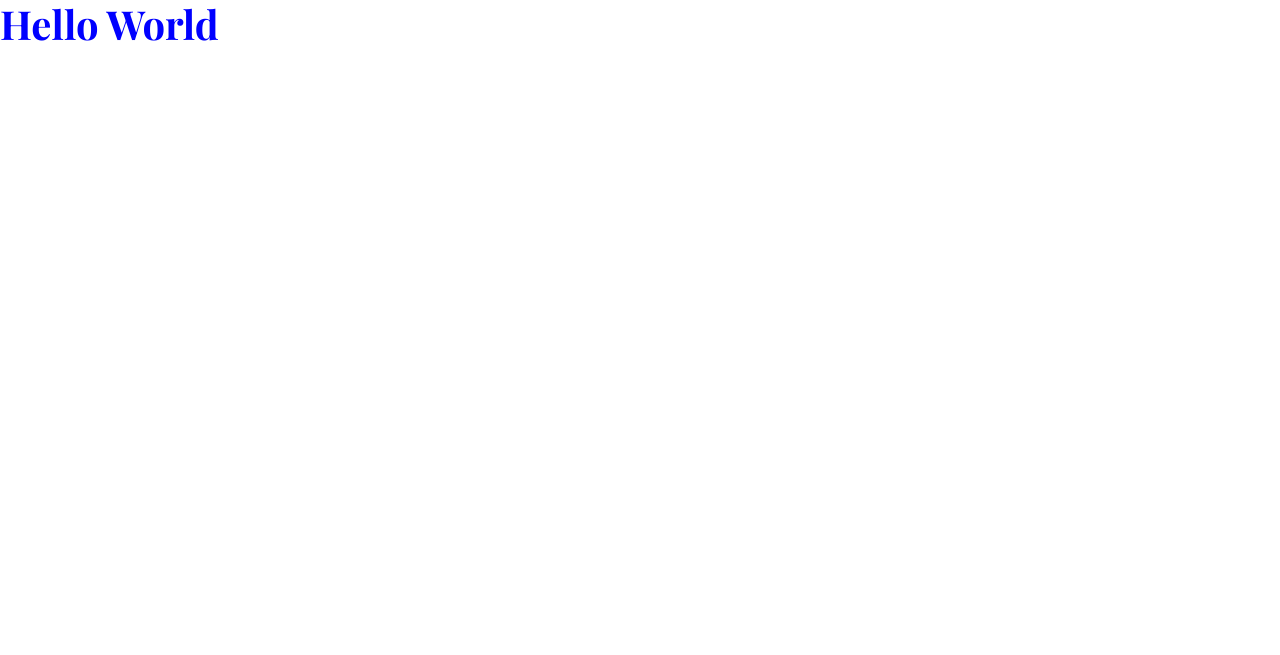
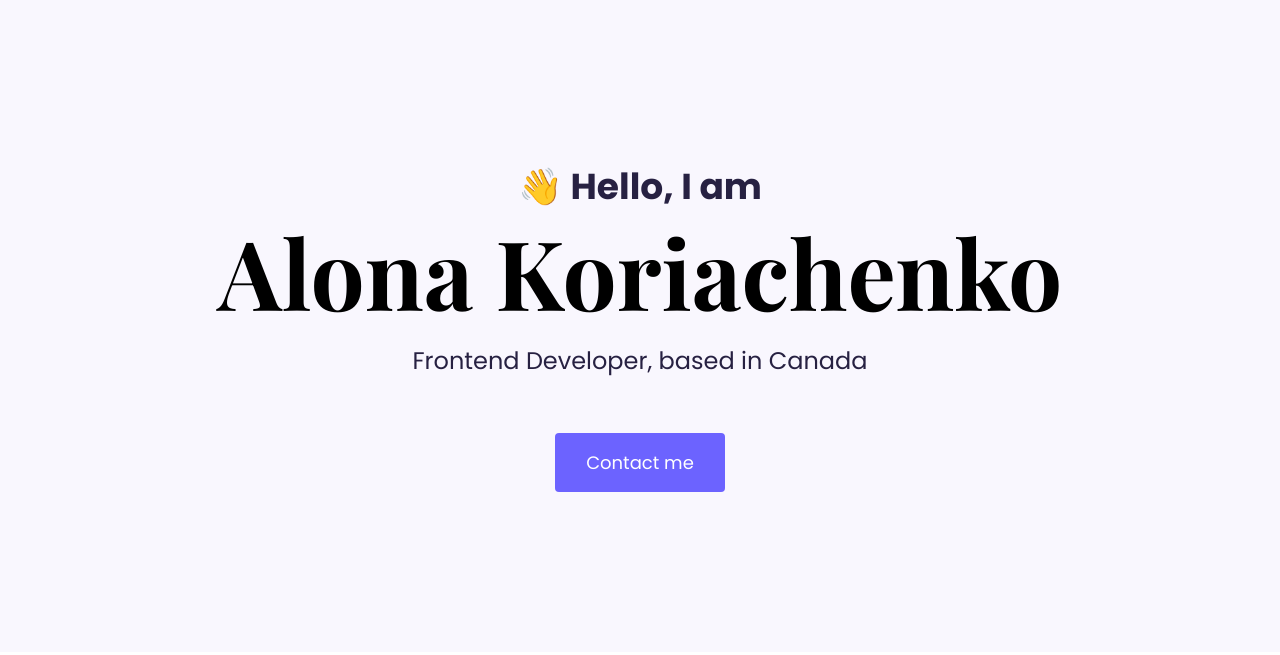
Before and after one commit to AlonaKoriachenko/my_portfolio_project, a plain HTML site: page index.html in a window 1280 px wide. Drawn offline with nearby package versions, Linux system fonts and the light colour scheme.

Commit message:
Added HTML and CSS for Homepage Hero

```diff
--- a/index.html
+++ b/index.html
@@ -31,6 +31,13 @@
     ></script>
   </head>
   <body>
-    <h1>Hello World</h1>
+    <div class="hero">
+      <p>👋 Hello, I am</p>
+      <h1>Alona Koriachenko</h1>
+      <h2 class="mb-5">Frontend Developer, based in Canada</h2>
+      <div>
+        <a href="#" class="btn btn-branding">Contact me</a>
+      </div>
+    </div>
   </body>
 </html>
--- a/src/style.css
+++ b/src/style.css
@@ -1,4 +1,54 @@
+:root {
+  --branding-color: #6c63ff;
+  --secondary-color: #f9f7fe;
+  --heading-font-family: "Playfair Display", serif;
+  --default-font-family: "Poppins", sans-serif;
+}
+
+body {
+  font-family: var(--default-font-family);
+}
+
+h1,
+h2,
+h3 {
+  color: black;
+  font-family: var(--heading-font-family);
+}
+
 h1 {
-  color: blue;
-  font-family: "Playfair Display", serif;
+  font-size: 96px;
 }
+
+p {
+}
+
+.hero {
+  background: var(--secondary-color);
+  text-align: center;
+  padding: 160px 20px;
+}
+
+.hero p {
+  font-size: 36px;
+  font-weight: bold;
+  margin: 0;
+  color: #272142;
+}
+
+.hero h2 {
+  font-family: var(--default-font-family);
+  font-weight: normal;
+  line-height: 2;
+  font-size: 24px;
+  color: #272142;
+}
+
+.btn-branding {
+  background: var(--branding-color);
+  border-radius: 4px;
+  color: white;
+  font-size: 18px;
+  line-height: 27px;
+  padding: 15px 30px;
+}
```
